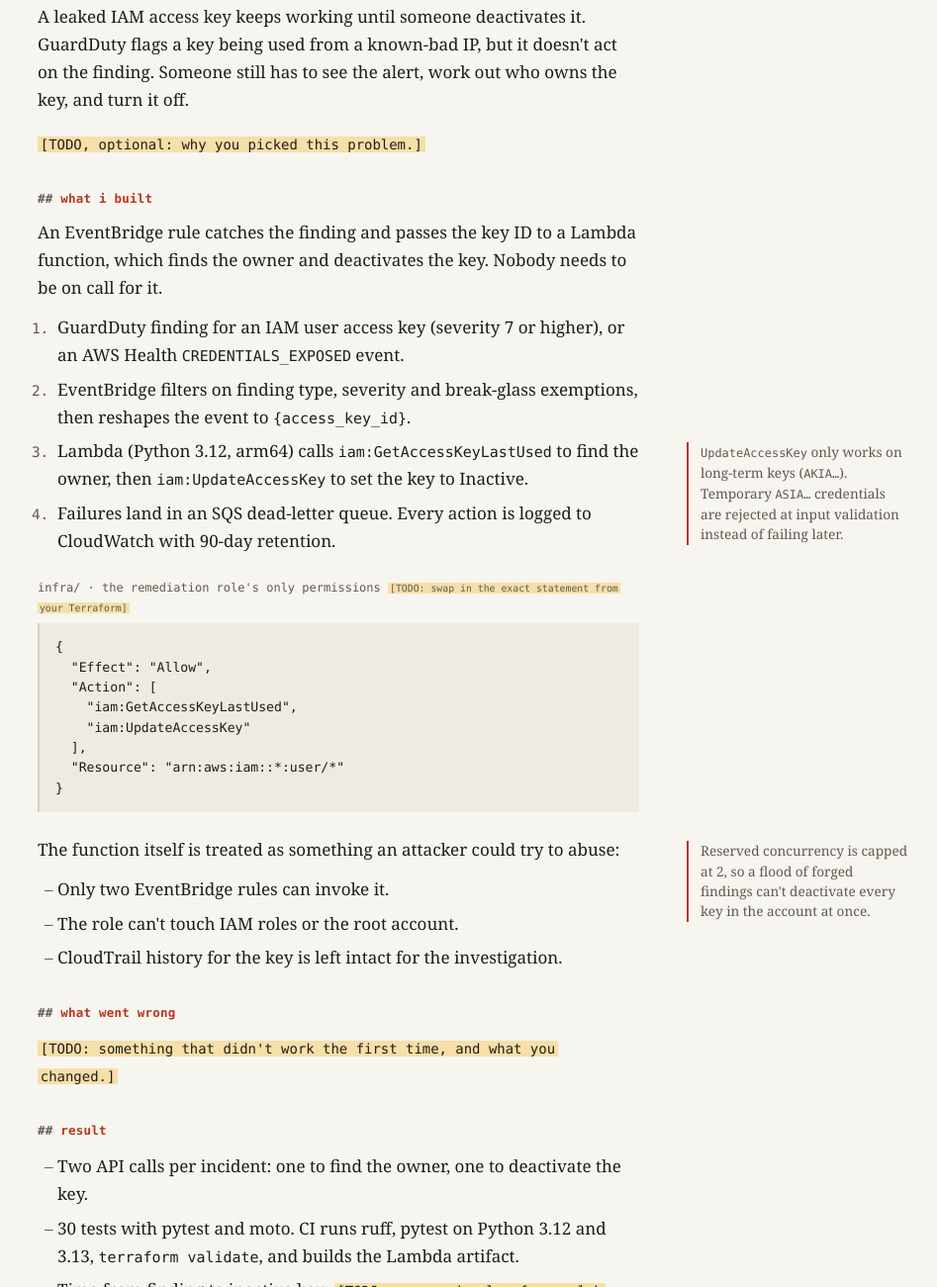
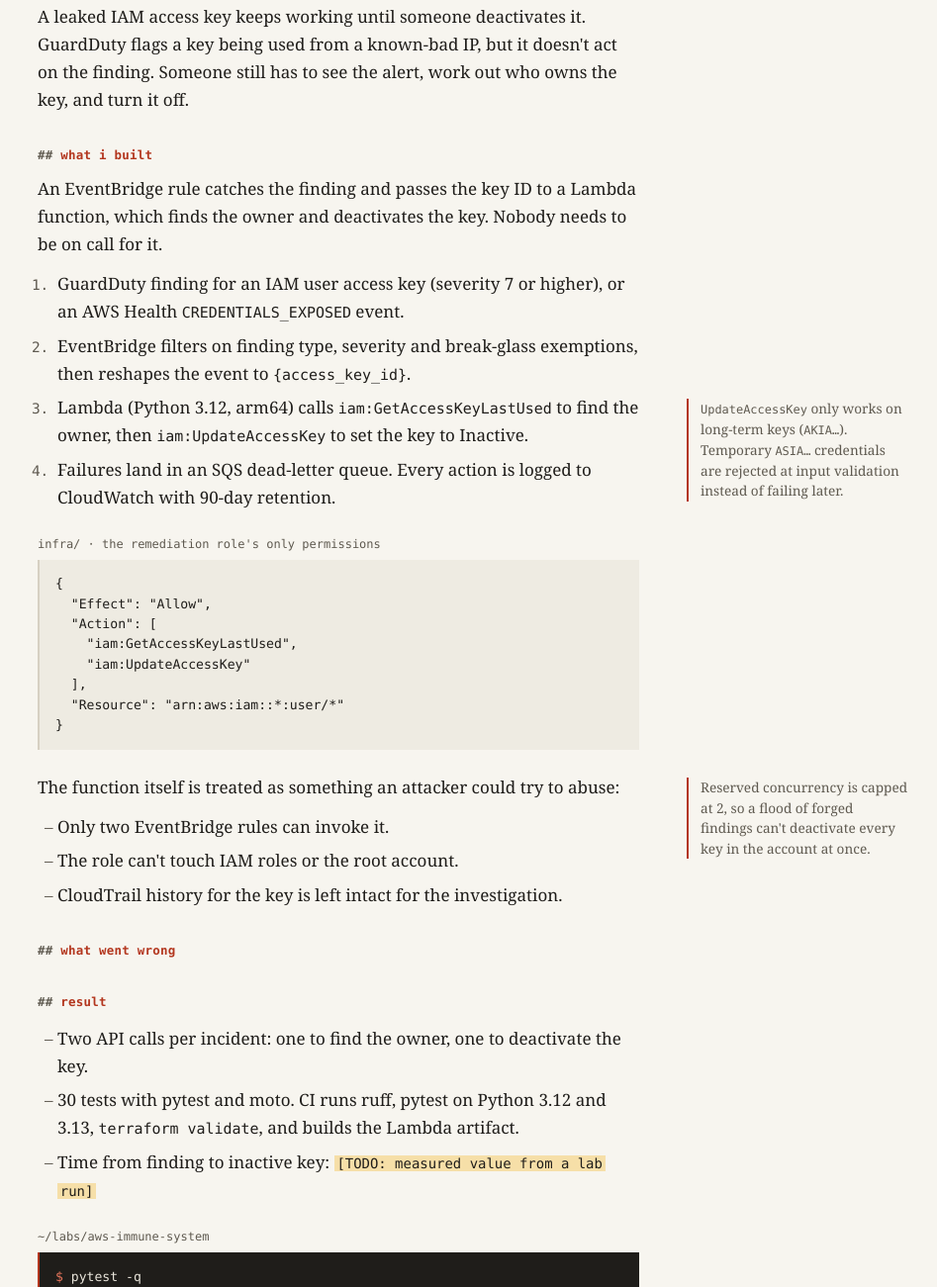
Before and after one commit to slethabo/portfolio, a plain HTML site: page index.html in a window 1280 px wide. Shown: the part 1356-2657 px from the top of the page at 99% size, without its empty margins (242-1189 px from the left). Drawn offline with Linux system fonts and the light colour scheme.

Commit message:
Clean up TODO comments in index.html
Removed TODO placeholders for clarity.

```diff
--- a/index.html
+++ b/index.html
@@ -185,7 +185,6 @@
               being used from a known-bad IP, but it doesn't act on the finding. Someone still has to see
               the alert, work out who owns the key, and turn it off.
             </p>
-            <p><span class="todo">[TODO, optional: why you picked this problem.]</span></p>
 
             <h4>What I built</h4>
             <p>
@@ -207,7 +206,7 @@
             </ol>
 
             <figure class="code">
-              <figcaption>infra/ · the remediation role's only permissions <span class="todo">[TODO: swap in the exact statement from your Terraform]</span></figcaption>
+              <figcaption>infra/ · the remediation role's only permissions </figcaption>
 <pre><code>{
   "Effect": "Allow",
   "Action": [
@@ -232,7 +231,6 @@
             <h4>What went wrong</h4>
             <!-- Hint from your old project notes: the first version enumerated every IAM user to find the
                  key owner before you switched to a single GetAccessKeyLastUsed call. Only use it if true. -->
-            <p><span class="todo">[TODO: something that didn't work the first time, and what you changed.]</span></p>
 
             <h4>Result</h4>
             <ul>
```
